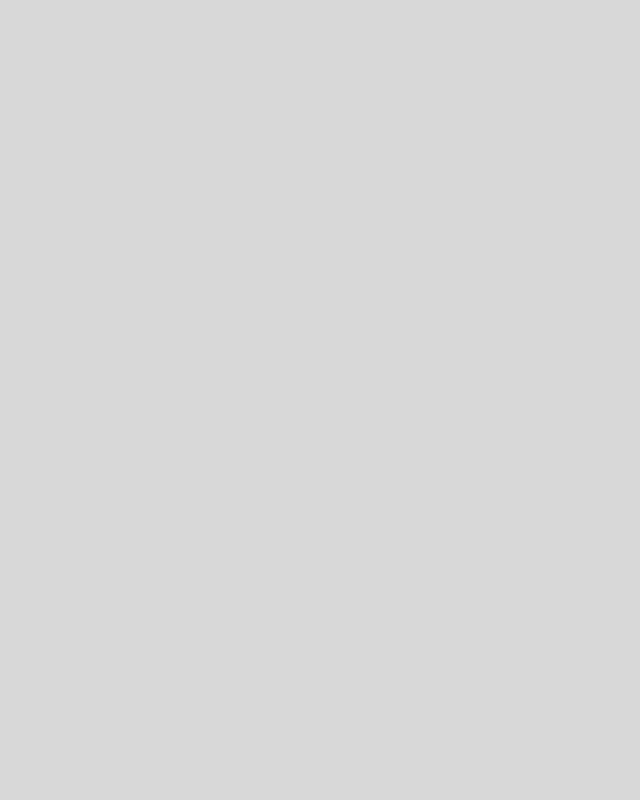
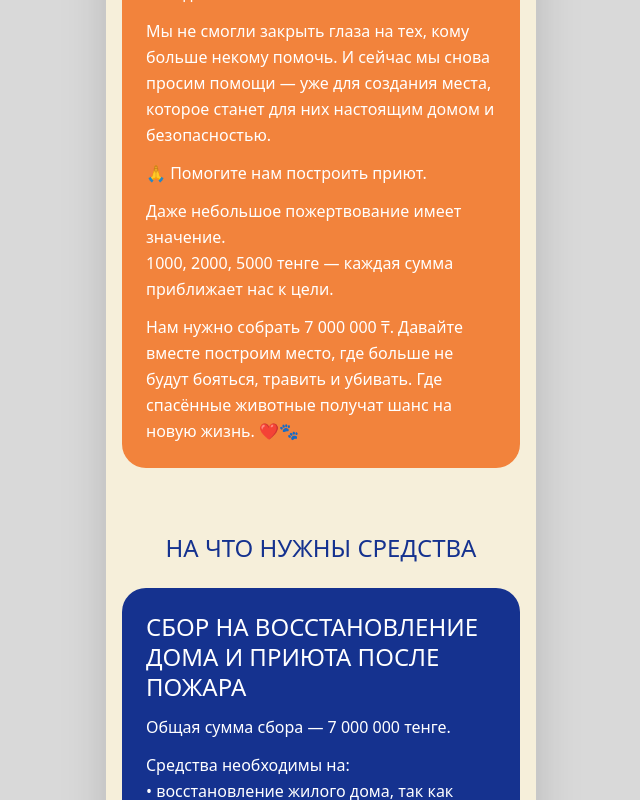
Before and after one commit to elina-media/anna_website, a Next.js app: page / in a window 1280 px wide. Shown: the part 5737-6537 px from the top of the page, without its empty margins (319-959 px from the left). Before the commit the page ends 4316 px from the top, so only its background shows below. Built offline with nearby package versions, Linux system fonts and the light colour scheme.

Commit message:
Add new-shelter and funds-breakdown sections to home page

```diff
--- a/app/page.tsx
+++ b/app/page.tsx
@@ -1,10 +1,11 @@
 import Image from 'next/image';
 import { Hero } from '@/components/Hero';
 import { StoryCard } from '@/components/StoryCard';
+import { NeedsList } from '@/components/NeedsList';
 import { siteContent } from '@/content/site';
 
 export default function HomePage() {
-  const { about, fireNews } = siteContent;
+  const { about, fireNews, newShelter, fundsBreakdown } = siteContent;
 
   return (
     <main>
@@ -55,6 +56,34 @@ export default function HomePage() {
         </div>
         <StoryCard {...fireNews.card2} />
       </section>
+
+      <section className="space-y-6 bg-brand-cream px-4 py-8">
+        <h2 className="text-center font-heading text-2xl uppercase text-brand-blue">
+          {newShelter.heading}
+        </h2>
+        <video
+          className="w-full rounded-3xl"
+          controls
+          playsInline
+          src={newShelter.video}
+        />
+        <StoryCard {...newShelter.card1} />
+        <div className="rounded-3xl bg-white p-6 text-brand-blue">
+          <h3 className="mb-3 font-heading text-xl uppercase leading-tight">
+            {newShelter.needsHeading}
+          </h3>
+          <NeedsList items={newShelter.needs} />
+          <p className="mt-4 font-semibold">{newShelter.needsGoalText}</p>
+        </div>
+        <StoryCard {...newShelter.card2} />
+      </section>
+
+      <section className="space-y-6 bg-brand-cream px-4 py-8">
+        <h2 className="text-center font-heading text-2xl uppercase text-brand-blue">
+          {fundsBreakdown.heading}
+        </h2>
+        <StoryCard {...fundsBreakdown.card} />
+      </section>
     </main>
   );
 }
```
